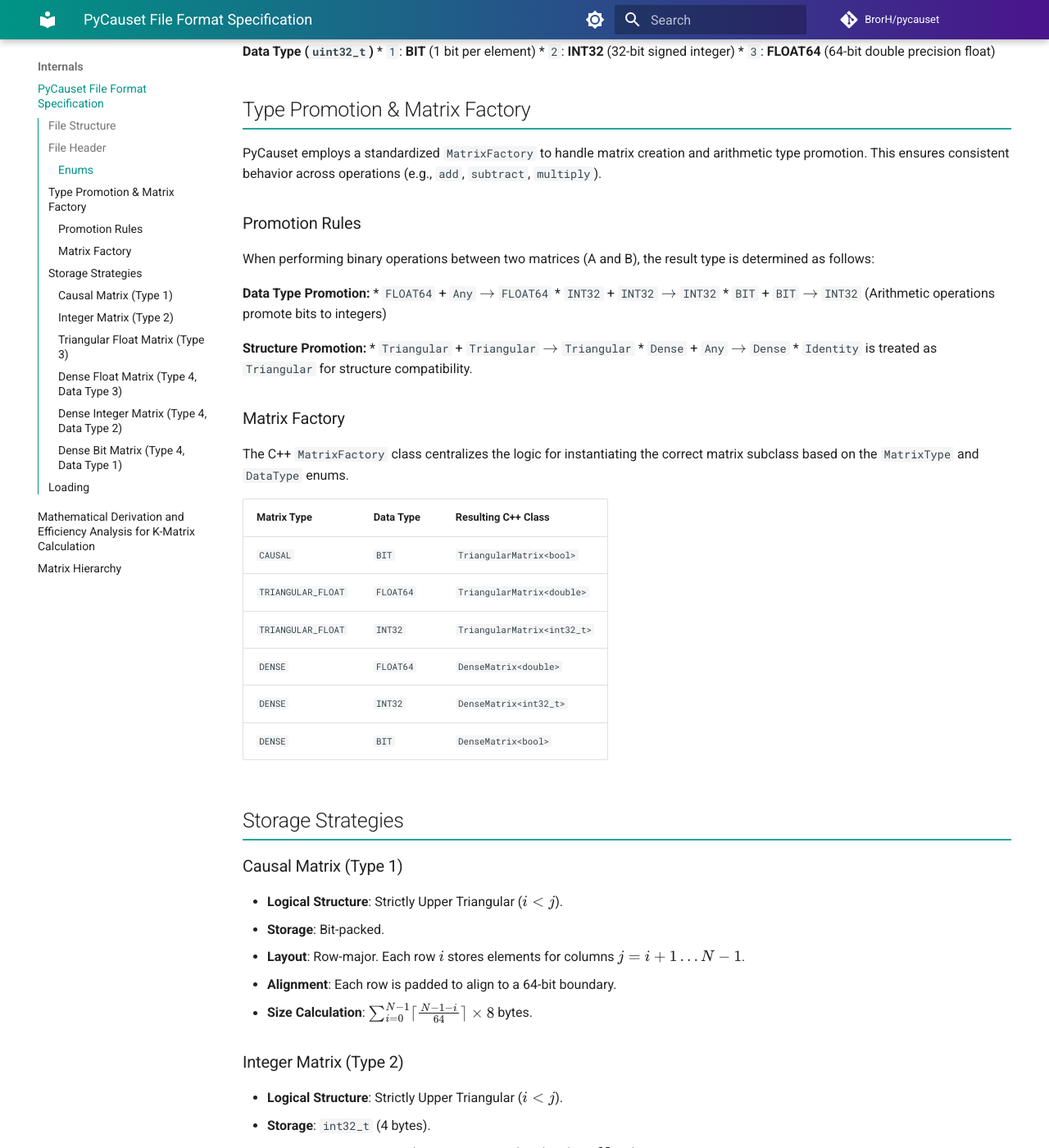
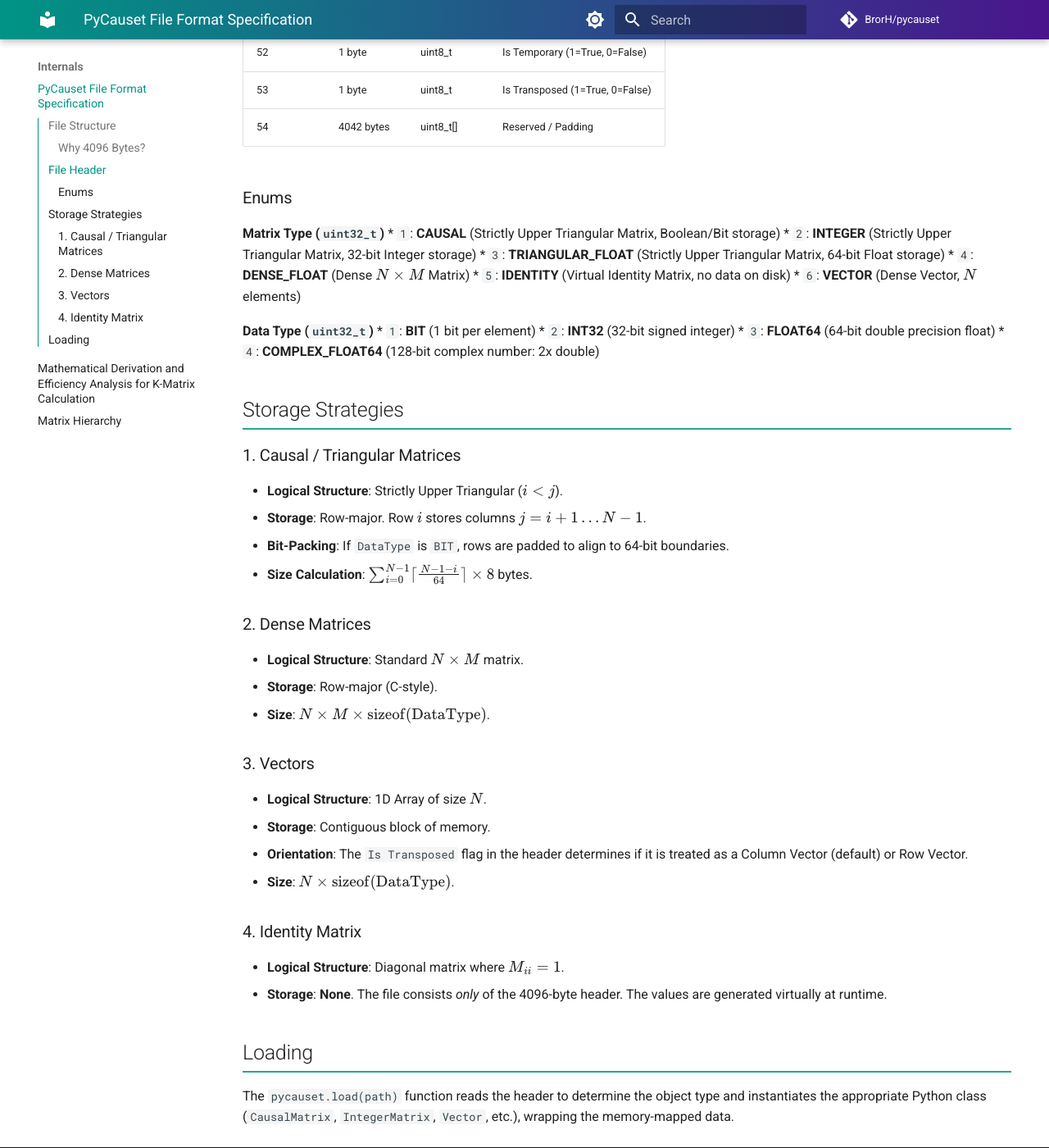
Before and after one commit to BrorH/pycauset, an MkDocs documentation site: the page built from documentation/internals/File Format.md, in a window 1280 px wide and 1400 px high, scrolled down 1397 px. Shown: the whole window at 82% size. Built offline with MkDocs 1.6.1 and Material for MkDocs 9.7.7, drawn with Linux system fonts in a browser that asks for light colours; comment, search, counter and statistics services are not loaded; some of the changed text lies outside the part shown.

Commit message:
docs update

````diff
--- a/documentation/internals/File Format.md
+++ b/documentation/internals/File Format.md
@@ -1,24 +1,31 @@
 # PyCauset File Format Specification
 
-PyCauset uses a custom binary format for storing large matrices efficiently on disk. The format is designed to support memory mapping, allowing matrices larger than available RAM to be processed.
+PyCauset uses a custom binary format for storing large numerical objects (Matrices, Vectors) efficiently on disk. The format is designed to support memory mapping, allowing datasets larger than available RAM to be processed with high performance.
 
 ## File Structure
 
-Each file consists of a **4096-byte header** followed immediately by the raw matrix data.
+Each file consists of a **4096-byte header** followed immediately by the raw binary data.
 
 ```
 +-----------------------+
-|      File Header      |  4096 Bytes
+|      File Header      |  4096 Bytes (Page Aligned)
 +-----------------------+
 |                       |
-|      Matrix Data      |  Variable Size
+|      Binary Data      |  Variable Size
 |                       |
 +-----------------------+
 ```
 
+### Why 4096 Bytes?
+The header size is explicitly set to 4096 bytes to match the standard **Memory Page Size** of most modern Operating Systems (Windows, Linux, macOS).
+
+*   **Page Alignment**: By reserving exactly one page for the header, the actual data payload starts at the beginning of the second page (Offset 4096). This ensures that the data is **page-aligned**, which is critical for performance.
+*   **Vectorization**: Aligned data allows the CPU to use SIMD (Single Instruction, Multiple Data) instructions (like AVX2/AVX-512) more effectively.
+*   **Future Proofing**: The large header provides ample space for future metadata (e.g., coordinate systems, labels, JSON descriptions) without needing to shift the massive binary data that follows.
+
 ## File Header
 
-The header contains metadata necessary to identify the file type, matrix dimensions, and data format. It is defined as follows:
+The header contains metadata necessary to identify the object type, dimensions, and data format. It is defined as follows:
 
 | Offset | Size       | Type      | Description                |
 | :----- | :--------- | :-------- | :------------------------- |
@@ -26,98 +33,53 @@
 | 8      | 4 bytes    | uint32_t  | Pycauset version (2)       |
 | 12     | 4 bytes    | uint32_t  | Matrix Type (Enum)         |
 | 16     | 4 bytes    | uint32_t  | Data Type (Enum)           |
-| 20     | 4 bytes    | -         | Padding (Alignment)        |
-| 24     | 8 bytes    | uint64_t  | Rows ($N$)                 |
-| 32     | 8 bytes    | uint64_t  | Columns ($N$)              |
-| 40     | 8 bytes    | uint64_t  | Seed (0 if not applicable) |
-| 48     | 8 bytes    | double    | Scalar (Scaling factor)    |
-| 56     | 1 byte     | uint8_t   | Is Temporary (1=True, 0=False) |
-| 57     | 4039 bytes | uint8_t[] | Reserved / Padding         |
+| 20     | 8 bytes    | uint64_t  | Rows ($N$)                 |
+| 28     | 8 bytes    | uint64_t  | Columns ($M$)              |
+| 36     | 8 bytes    | uint64_t  | Seed (0 if not applicable) |
+| 44     | 8 bytes    | double    | Scalar (Scaling factor)    |
+| 52     | 1 byte     | uint8_t   | Is Temporary (1=True, 0=False) |
+| 53     | 1 byte     | uint8_t   | Is Transposed (1=True, 0=False) |
+| 54     | 4042 bytes | uint8_t[] | Reserved / Padding         |
 
 ### Enums
 
 **Matrix Type (`uint32_t`)**
-*   `1`: **CAUSAL** (Strictly Upper Triangular, Boolean/Bit storage)
-*   `2`: **INTEGER** (Strictly Upper Triangular, 32-bit Integer storage)
-*   `3`: **TRIANGULAR_FLOAT** (Strictly Upper Triangular, 64-bit Float storage)
-*   `4`: **DENSE** (Dense $N \times N$, storage depends on Data Type)
+*   `1`: **CAUSAL** (Strictly Upper Triangular Matrix, Boolean/Bit storage)
+*   `2`: **INTEGER** (Strictly Upper Triangular Matrix, 32-bit Integer storage)
+*   `3`: **TRIANGULAR_FLOAT** (Strictly Upper Triangular Matrix, 64-bit Float storage)
+*   `4`: **DENSE_FLOAT** (Dense $N \times M$ Matrix)
+*   `5`: **IDENTITY** (Virtual Identity Matrix, no data on disk)
+*   `6`: **VECTOR** (Dense Vector, $N$ elements)
 
 **Data Type (`uint32_t`)**
 *   `1`: **BIT** (1 bit per element)
 *   `2`: **INT32** (32-bit signed integer)
 *   `3`: **FLOAT64** (64-bit double precision float)
-
-## Type Promotion & Matrix Factory
-
-PyCauset employs a standardized `MatrixFactory` to handle matrix creation and arithmetic type promotion. This ensures consistent behavior across operations (e.g., `add`, `subtract`, `multiply`).
-
-### Promotion Rules
-
-When performing binary operations between two matrices (A and B), the result type is determined as follows:
-
-**Data Type Promotion:**
-*   `FLOAT64` + `Any` $\to$ `FLOAT64`
-*   `INT32` + `INT32` $\to$ `INT32`
-*   `BIT` + `BIT` $\to$ `INT32` (Arithmetic operations promote bits to integers)
-
-**Structure Promotion:**
-*   `Triangular` + `Triangular` $\to$ `Triangular`
-*   `Dense` + `Any` $\to$ `Dense`
-*   `Identity` is treated as `Triangular` for structure compatibility.
-
-### Matrix Factory
-
-The C++ `MatrixFactory` class centralizes the logic for instantiating the correct matrix subclass based on the `MatrixType` and `DataType` enums.
-
-| Matrix Type | Data Type | Resulting C++ Class |
-| :--- | :--- | :--- |
-| `CAUSAL` | `BIT` | `TriangularMatrix<bool>` |
-| `TRIANGULAR_FLOAT` | `FLOAT64` | `TriangularMatrix<double>` |
-| `TRIANGULAR_FLOAT` | `INT32` | `TriangularMatrix<int32_t>` |
-| `DENSE` | `FLOAT64` | `DenseMatrix<double>` |
-| `DENSE` | `INT32` | `DenseMatrix<int32_t>` |
-| `DENSE` | `BIT` | `DenseMatrix<bool>` |
+*   `4`: **COMPLEX_FLOAT64** (128-bit complex number: 2x double)
 
 ## Storage Strategies
 
-### Causal Matrix (Type 1)
+### 1. Causal / Triangular Matrices
 *   **Logical Structure**: Strictly Upper Triangular ($i < j$).
-*   **Storage**: Bit-packed.
-*   **Layout**: Row-major. Each row $i$ stores elements for columns $j = i+1 \dots N-1$.
-*   **Alignment**: Each row is padded to align to a 64-bit boundary.
+*   **Storage**: Row-major. Row $i$ stores columns $j = i+1 \dots N-1$.
+*   **Bit-Packing**: If `DataType` is `BIT`, rows are padded to align to 64-bit boundaries.
 *   **Size Calculation**: $\sum_{i=0}^{N-1} \lceil \frac{N - 1 - i}{64} \rceil \times 8$ bytes.
 
-### Integer Matrix (Type 2)
-*   **Logical Structure**: Strictly Upper Triangular ($i < j$).
-*   **Storage**: `int32_t` (4 bytes).
-*   **Layout**: Row-major. Row $i$ stores columns $j = i+1 \dots N-1$.
-*   **Size Calculation**: $\frac{N(N-1)}{2} \times 4$ bytes.
+### 2. Dense Matrices
+*   **Logical Structure**: Standard $N \times M$ matrix.
+*   **Storage**: Row-major (C-style).
+*   **Size**: $N \times M \times \text{sizeof(DataType)}$.
 
-### Triangular Float Matrix (Type 3)
-*   **Logical Structure**: Strictly Upper Triangular ($i < j$).
-*   **Storage**: `double` (8 bytes).
-*   **Layout**: Row-major. Row $i$ stores columns $j = i+1 \dots N-1$.
-*   **Size Calculation**: $\frac{N(N-1)}{2} \times 8$ bytes.
+### 3. Vectors
+*   **Logical Structure**: 1D Array of size $N$.
+*   **Storage**: Contiguous block of memory.
+*   **Orientation**: The `Is Transposed` flag in the header determines if it is treated as a Column Vector (default) or Row Vector.
+*   **Size**: $N \times \text{sizeof(DataType)}$.
 
-### Dense Float Matrix (Type 4, Data Type 3)
-*   **Logical Structure**: Dense ($N \times N$).
-*   **Storage**: `double` (8 bytes).
-*   **Layout**: Standard Row-major.
-*   **Size Calculation**: $N^2 \times 8$ bytes.
-
-### Dense Integer Matrix (Type 4, Data Type 2)
-*   **Logical Structure**: Dense ($N \times N$).
-*   **Storage**: `int32_t` (4 bytes).
-*   **Layout**: Standard Row-major.
-*   **Size Calculation**: $N^2 \times 4$ bytes.
-
-### Dense Bit Matrix (Type 4, Data Type 1)
-*   **Logical Structure**: Dense ($N \times N$).
-*   **Storage**: Bit-packed.
-*   **Layout**: Row-major.
-*   **Alignment**: Each row is padded to align to a 64-bit boundary.
-*   **Size Calculation**: $N \times \lceil \frac{N}{64} \rceil \times 8$ bytes.
+### 4. Identity Matrix
+*   **Logical Structure**: Diagonal matrix where $M_{ii} = 1$.
+*   **Storage**: **None**. The file consists *only* of the 4096-byte header. The values are generated virtually at runtime.
 
 ## Loading
 
-The `pycauset.load(path)` function reads the header to determine the matrix type and instantiates the appropriate Python class (`CausalMatrix`, `IntegerMatrix`, etc.), wrapping the memory-mapped data.
+The `pycauset.load(path)` function reads the header to determine the object type and instantiates the appropriate Python class (`CausalMatrix`, `IntegerMatrix`, `Vector`, etc.), wrapping the memory-mapped data.
````
